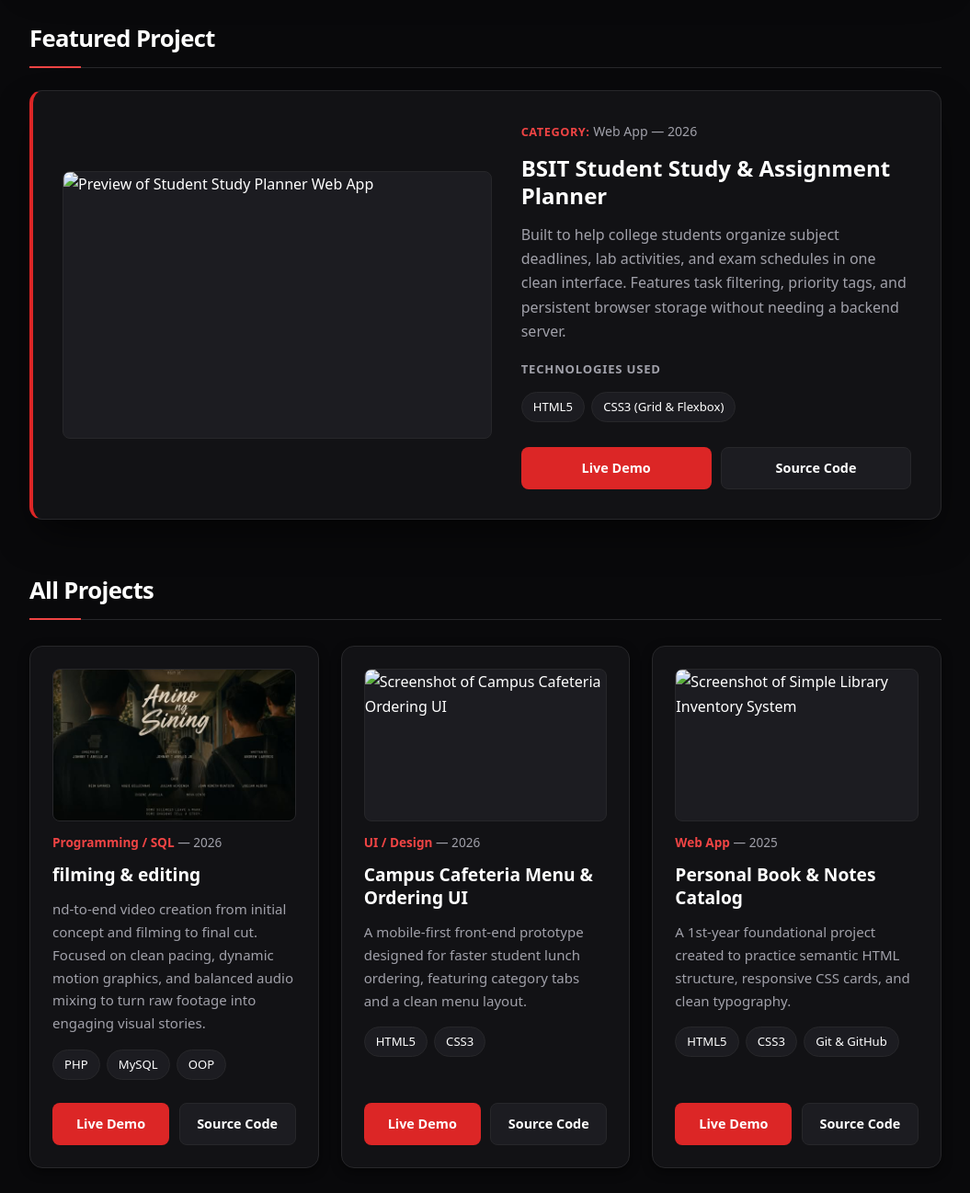
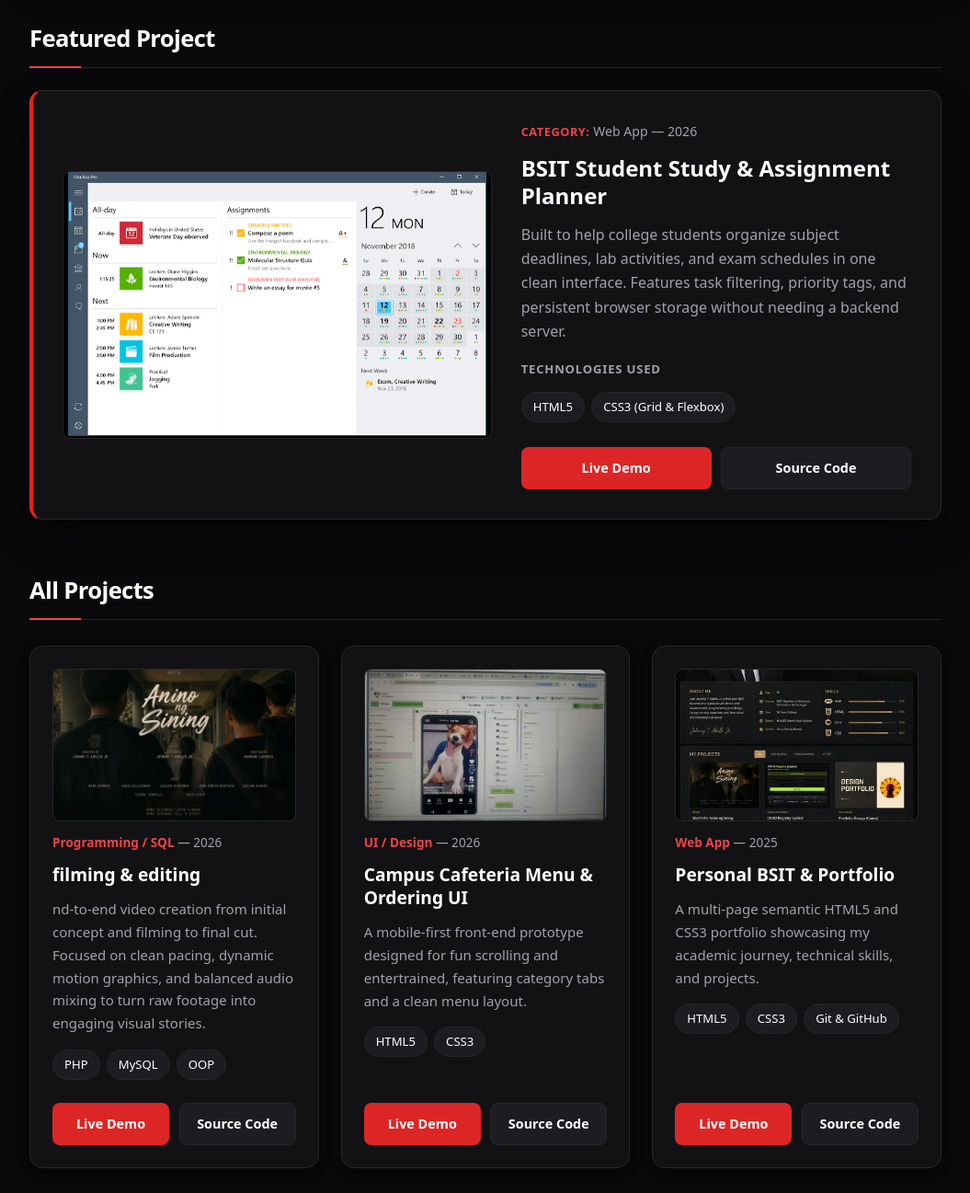
Before and after one commit to abellojhnny/abello-project-1, a plain HTML site: page projects.html in a window 1280 px wide. Shown: the part 420-1717 px from the top of the page at 92% size, without its empty margins (112-1167 px from the left). Drawn offline with Linux system fonts and the light colour scheme; a script that the page names is missing.

Commit message:
final portfolio poo

```diff
--- a/projects.html
+++ b/projects.html
@@ -51,7 +51,7 @@
             <h2>Featured Project</h2>
 
             <article class="project-featured" data-category="web">
-                <img src="assets/featured-project.jpg" alt="Preview of Student Study Planner Web App">
+                <img src="asset/photo/planner.png" alt="Preview of Student Study Planner Web App">
                 <div class="project-details">
                     <p><strong>Category:</strong> Web App &mdash; <time datetime="2026">2026</time></p>
                     <h3>BSIT Student Study &amp; Assignment Planner</h3>
@@ -96,10 +96,10 @@
             </article>
 
             <article class="project-card" data-category="design">
-                <img src="assets/project-2.jpg" alt="Screenshot of Campus Cafeteria Ordering UI">
+                <img src="asset/photo/tiktok.jpg" alt="Screenshot of Campus Cafeteria Ordering UI">
                 <p><span>UI / Design</span> &mdash; <time datetime="2026">2026</time></p>
                 <h3>Campus Cafeteria Menu &amp; Ordering UI</h3>
-                <p>A mobile-first front-end prototype designed for faster student lunch ordering, featuring category tabs and a clean menu layout.</p>
+                <p>A mobile-first front-end prototype designed for fun scrolling and entertrained, featuring category tabs and a clean menu layout.</p>
                 <ul aria-label="Technologies used">
                     <li>HTML5</li>
                     <li>CSS3</li>
@@ -111,10 +111,10 @@
             </article>
 
             <article class="project-card" data-category="web">
-                <img src="assets/project-3.jpg" alt="Screenshot of Simple Library Inventory System">
+                <img src="asset/photo/portfolio.jpg" alt="Screenshot of Simple Library Inventory System">
                 <p><span>Web App</span> &mdash; <time datetime="2025">2025</time></p>
-                <h3>Personal Book &amp; Notes Catalog</h3>
-                <p>A 1st-year foundational project created to practice semantic HTML structure, responsive CSS cards, and clean typography.</p>
+                <h3>Personal BSIT &amp; Portfolio</h3>
+                <p>A multi-page semantic HTML5 and CSS3 portfolio showcasing my academic journey, technical skills, and projects.</p>
                 <ul aria-label="Technologies used">
                     <li>HTML5</li>
                     <li>CSS3</li>
```
Also changed, not shown: asset/photo/planner.png (added), asset/photo/tiktok.jpg (added), 1 other file.
